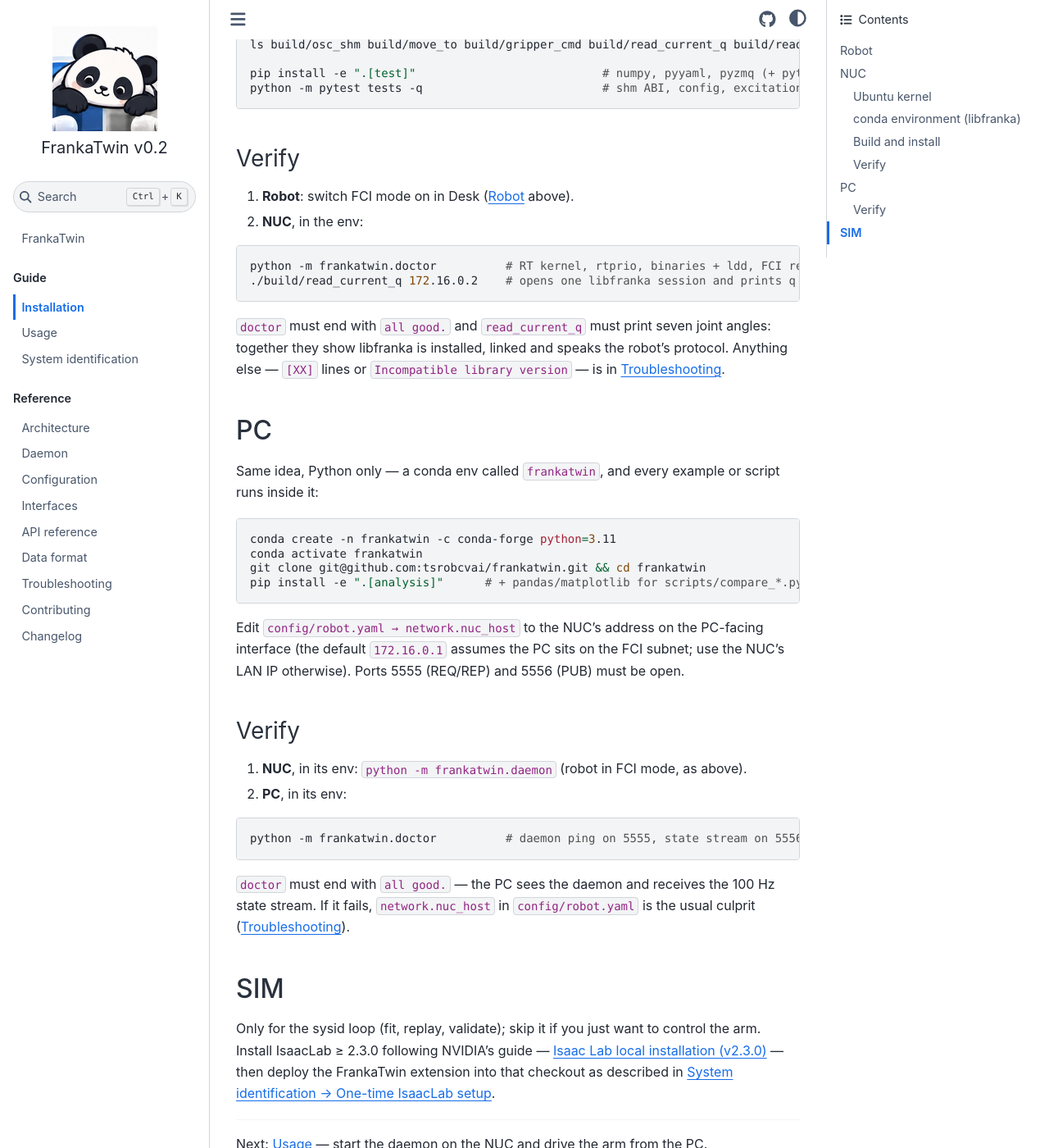
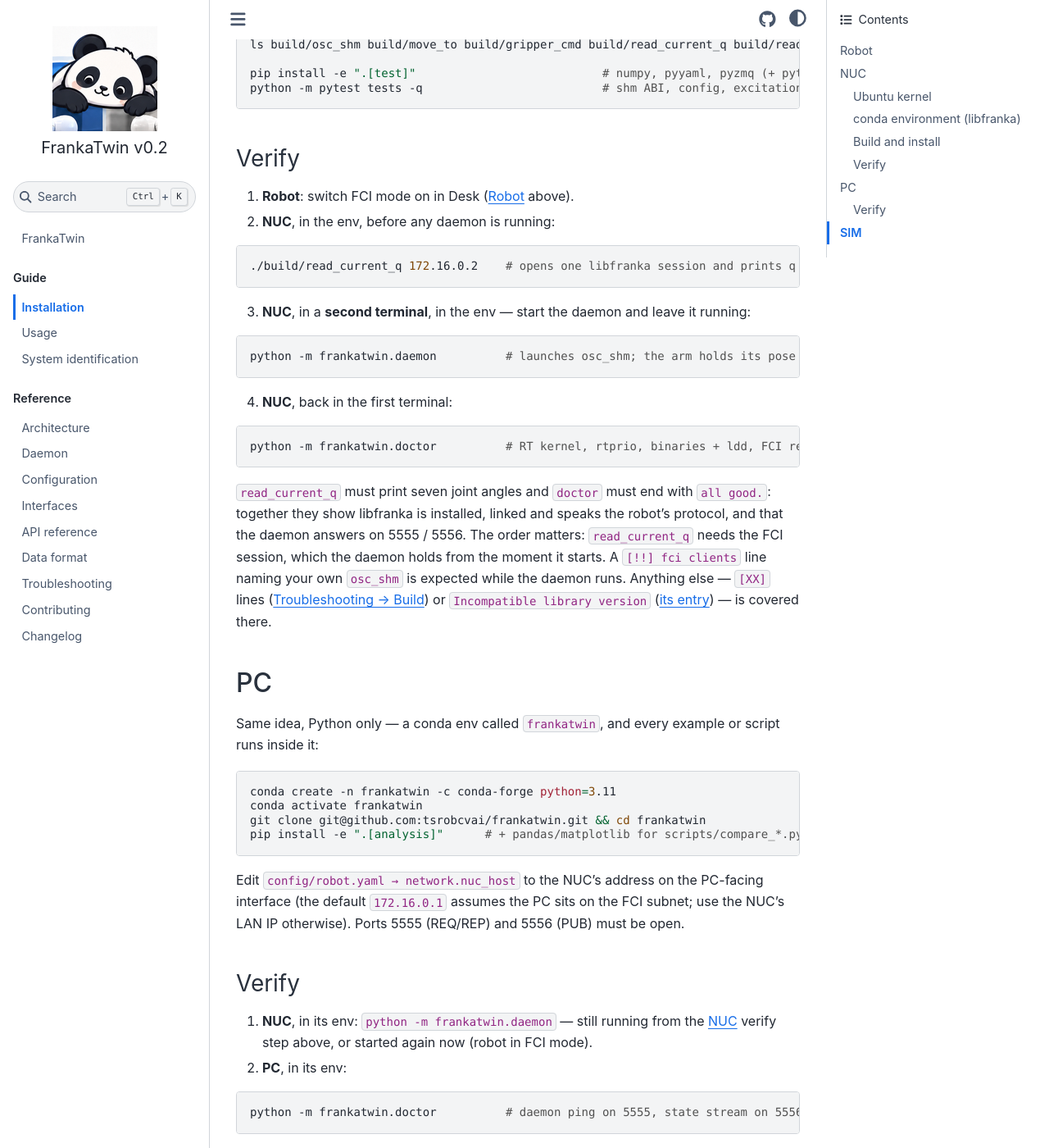
Before and after one commit to tsrobcvai/frankatwin, a Sphinx documentation site: the page built from docs/installation.md, in a window 1280 px wide and 1400 px high, scrolled down 2771 px. Shown: the whole window at 82% size. Built offline with Sphinx 7.4.7 and the Sphinx Book theme 1.1.4, drawn with Linux system fonts in a browser that asks for light colours; some of the changed text lies outside the part shown.

Commit message:
docs(installation): NUC verify starts the daemon in a second terminal; link the Troubleshooting entries
doctor pings the daemon on 5555/5556 even on the NUC, so it failed when run
before any daemon existed. read_current_q now goes first (it needs the FCI
session the daemon takes at startup), then the daemon in its own terminal,
then doctor. The Troubleshooting links point at the Build, Communication and
Incompatible-library-version entries instead of the page top.

Co-Authored-By: Claude Fable 5.1 <noreply@anthropic.com>

````diff
--- a/docs/installation.md
+++ b/docs/installation.md
@@ -99,17 +99,35 @@ python -m pytest tests -q                          # shm ABI, config, excitation
 ### Verify
 
 1. **Robot**: switch FCI mode on in Desk ([Robot](#robot) above).
-2. **NUC**, in the env:
+2. **NUC**, in the env, before any daemon is running:
 
 ```bash
-python -m frankatwin.doctor          # RT kernel, rtprio, binaries + ldd, FCI reachable, competing clients
 ./build/read_current_q 172.16.0.2    # opens one libfranka session and prints q -- read-only, the arm does not move
 ```
 
-`doctor` must end with `all good.` and `read_current_q` must print seven joint
-angles: together they show libfranka is installed, linked and speaks the robot's
-protocol. Anything else — `[XX]` lines or `Incompatible library version` — is in
-[Troubleshooting](troubleshooting.md).
+3. **NUC**, in a **second terminal**, in the env — start the daemon and leave it
+   running:
+
+```bash
+python -m frankatwin.daemon          # launches osc_shm; the arm holds its pose under impedance control
+```
+
+4. **NUC**, back in the first terminal:
+
+```bash
+python -m frankatwin.doctor          # RT kernel, rtprio, binaries + ldd, FCI reachable, daemon ping + state stream
+```
+
+`read_current_q` must print seven joint angles and `doctor` must end with
+`all good.`: together they show libfranka is installed, linked and speaks the
+robot's protocol, and that the daemon answers on 5555 / 5556. The order matters:
+`read_current_q` needs the FCI session, which the daemon holds from the moment
+it starts. A `[!!] fci clients` line naming your own `osc_shm` is expected while
+the daemon runs. Anything else — `[XX]` lines
+([Troubleshooting → Build](troubleshooting.md#build)) or
+`Incompatible library version`
+([its entry](troubleshooting.md#incompatible-library-version-server-version-n-library-version-m))
+— is covered there.
 
 ## PC
 
@@ -129,7 +147,8 @@ the NUC's LAN IP otherwise). Ports 5555 (REQ/REP) and 5556 (PUB) must be open.
 
 ### Verify
 
-1. **NUC**, in its env: `python -m frankatwin.daemon` (robot in FCI mode, as above).
+1. **NUC**, in its env: `python -m frankatwin.daemon` — still running from the
+   [NUC](#nuc) verify step above, or started again now (robot in FCI mode).
 2. **PC**, in its env:
 
 ```bash
````
Also changed, not shown: other parts of docs/installation.md (+1 -1 lines).
